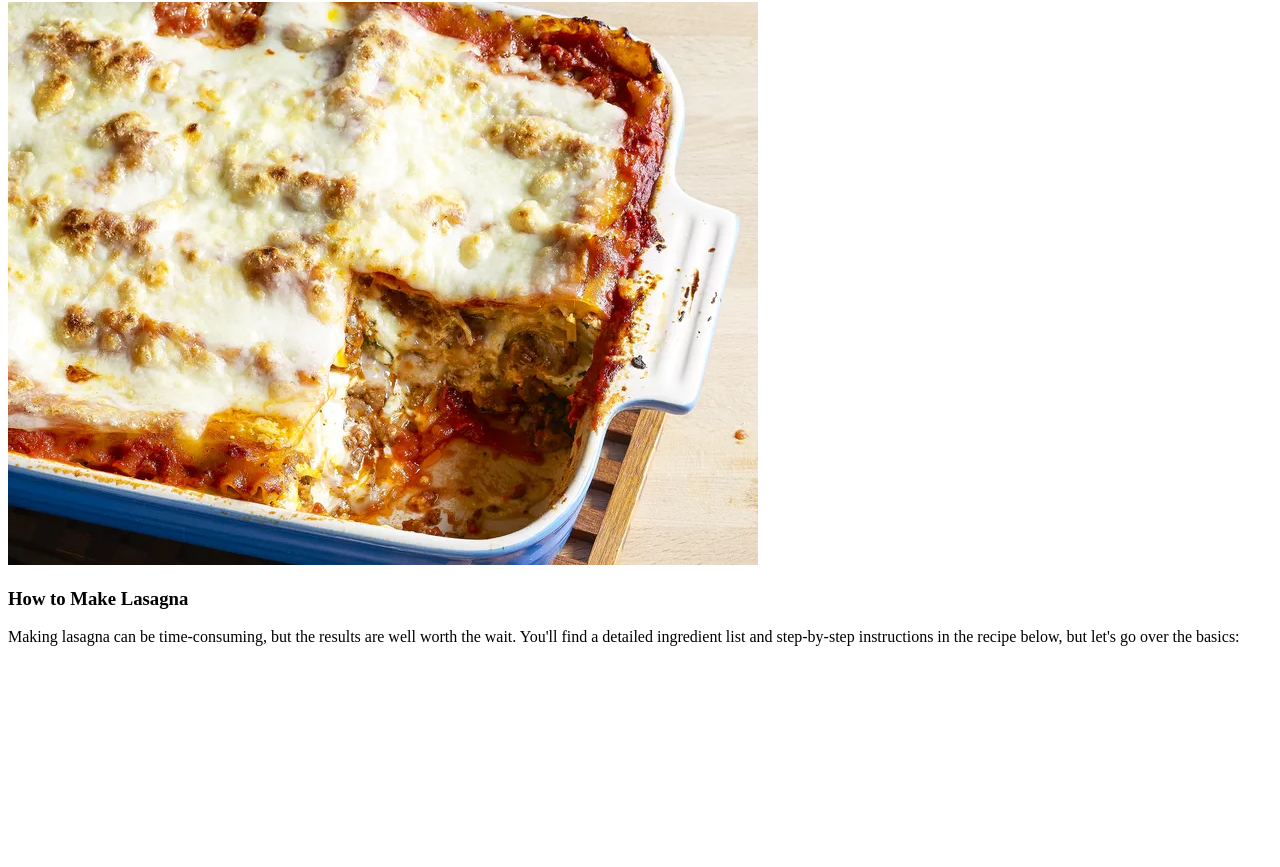
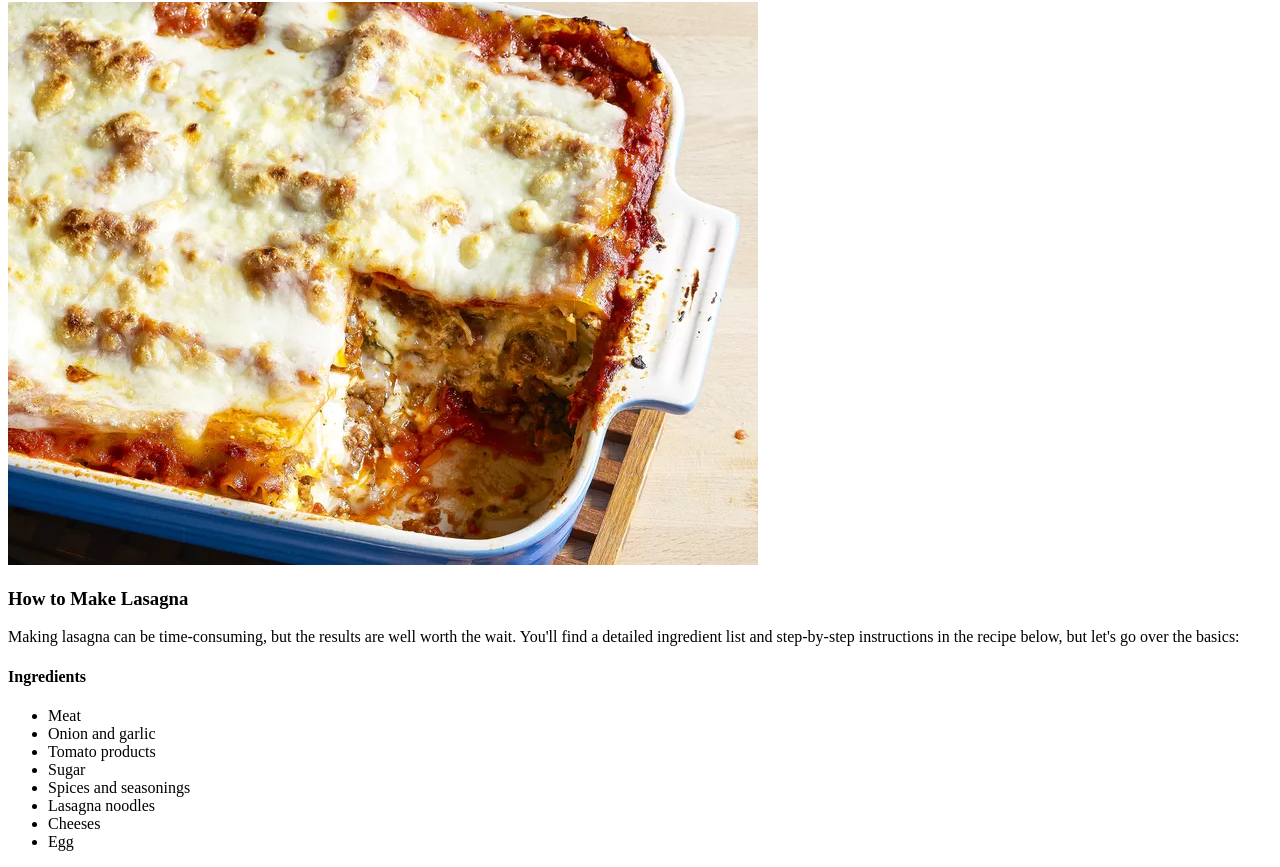
Before and after one commit to Sinthaz/odin-recipes, a plain HTML site: page recipes/lasagna.html in a window 1280 px wide. Shown: the part 78-945 px from the top of the page. Before the commit the page ends 800 px from the top, so only its background shows below. Drawn offline with Linux system fonts and the light colour scheme.

Commit message:
Add unordered list of ingredients

```diff
--- a/recipes/lasagna.html
+++ b/recipes/lasagna.html
@@ -10,6 +10,16 @@
     <img src="../img/lasagna.webp" alt="A picture of lasagna">
     <h3>How to Make Lasagna</h3>
     <p>Making lasagna can be time-consuming, but the results are well worth the wait. You'll find a detailed ingredient list and step-by-step instructions in the recipe below, but let's go over the basics:</p>
-
+    <h4>Ingredients</h4>
+    <ul>
+        <li>Meat</li>
+        <li>Onion and garlic</li>
+        <li>Tomato products</li>
+        <li>Sugar</li>
+        <li>Spices and seasonings</li>
+        <li>Lasagna noodles</li>
+        <li>Cheeses</li>
+        <li>Egg</li>
+    </ul>
 </body>
 </html>
```
